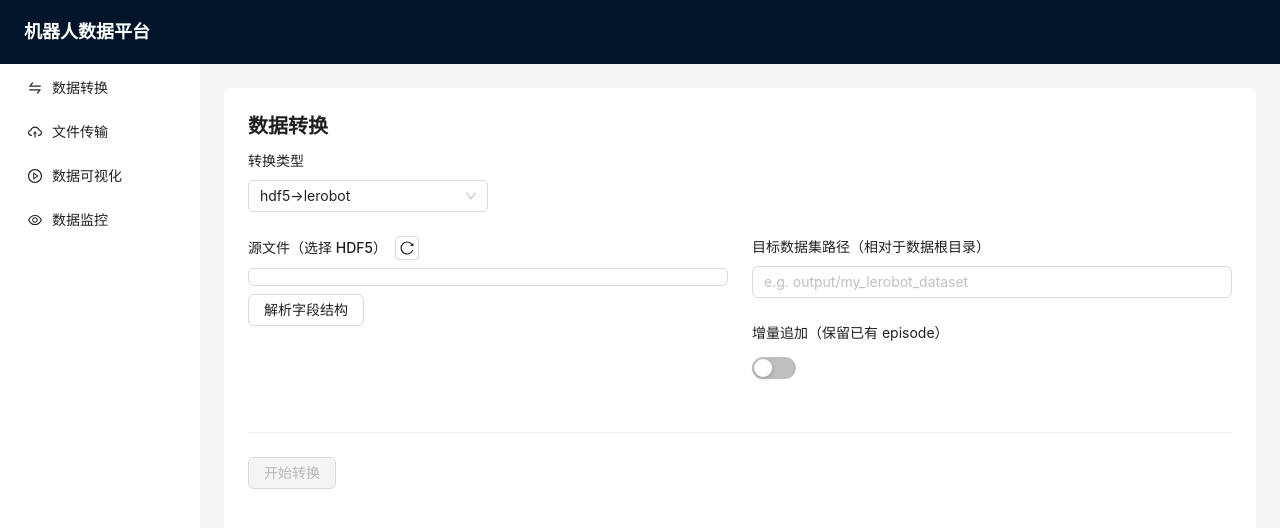
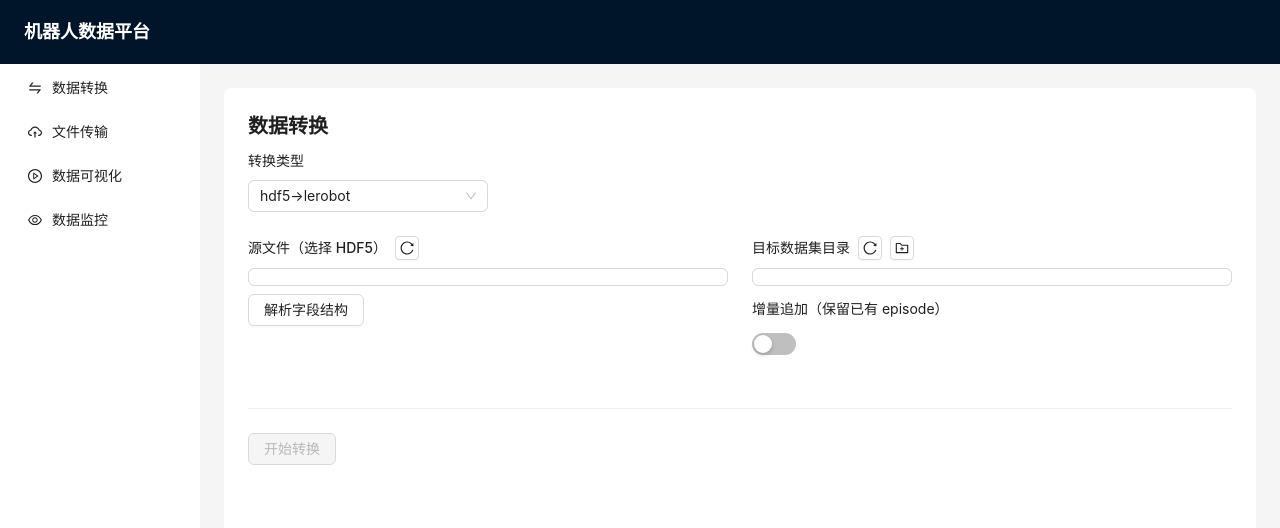
Before and after one commit to FurinkazanX/robot-data-platform, a React (Vite) app in the folder frontend/: page / in a window 1280 px wide. Shown: the top 528 px of the page. Built offline with nearby package versions, Linux system fonts and the light colour scheme; no server answers.

Commit message:
feat: replace dst path text input with visual file browser in Convert page

```diff
--- a/frontend/src/pages/Convert.tsx
+++ b/frontend/src/pages/Convert.tsx
@@ -1,6 +1,6 @@
 import { useEffect, useRef, useState } from 'react'
 import {
-  Alert, Button, Col, Divider, Form, Input, Modal,
+  Alert, Button, Col, Divider, Form, Modal,
   Progress, Row, Select, Space, Switch, Table, Tag, Typography, message,
 } from 'antd'
 import { InfoCircleOutlined } from '@ant-design/icons'
@@ -150,11 +150,14 @@ export default function Convert() {
           <Button style={{ marginTop: 8 }} onClick={handlePreview}>解析字段结构</Button>
         </Col>
         <Col span={12}>
-          <Form layout="vertical">
-            <Form.Item label="目标数据集路径（相对于数据根目录）">
-              <Input placeholder="e.g. output/my_lerobot_dataset" value={dstPath}
-                onChange={e => setDstPath(e.target.value)} />
-            </Form.Item>
+          <FileBrowser title="目标数据集目录" dirOnly fileOps
+            onSelect={(_, items) => setDstPath(items[0]?.path ?? '')} />
+          {dstPath && (
+            <Text type="secondary" style={{ display: 'block', marginTop: 4, fontSize: 12 }}>
+              已选: {dstPath}
+            </Text>
+          )}
+          <Form layout="vertical" style={{ marginTop: 12 }}>
             <Form.Item label="增量追加（保留已有 episode）">
               <Switch checked={incremental} onChange={setIncremental} />
             </Form.Item>
```
